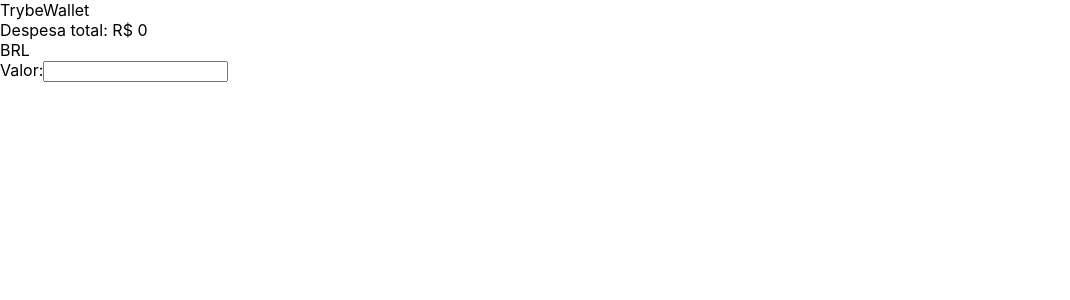
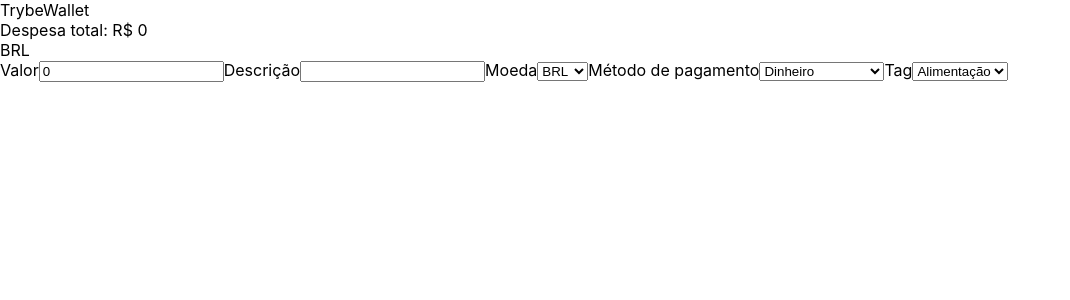
Before and after one commit to gustavo-pd/project-trybewallet, a React (Create React App) app: page /carteira in a window 1280 px wide. Shown: the top 300 px of the page, without its empty margins (0-1070 px from the left). Built offline with nearby package versions, Linux system fonts and the light colour scheme.

Commit message:
Adiciona o forms com os inputs para a despesa

```diff
--- a/src/pages/Wallet.js
+++ b/src/pages/Wallet.js
@@ -2,20 +2,71 @@ import React from 'react';
 import Header from '../components/Header';
 
 class Wallet extends React.Component {
+  constructor() {
+    super();
+
+    this.state = {
+      expense: 0,
+      description: '',
+      currency: '',
+      method: '',
+      category: '',
+    };
+
+    this.handlerInput = this.handlerInput.bind(this);
+  }
+
+  handlerInput({ target: { name, value } }) {
+    this.setState({
+      [name]: value,
+    });
+  }
+
   render() {
+    const { expense, description, currency, method, category } = this.state;
+    const form = (
+      <form>
+        Valor
+        <input
+          value={ expense }
+          onChange={ this.handlerInput }
+          type="number"
+          name="expense"
+        />
+        Descrição
+        <input
+          value={ description }
+          onChange={ this.handlerInput }
+          type="text"
+          name="description"
+        />
+        Moeda
+        <select value={ currency } onChange={ this.handlerInput } name="currency">
+          <option value="BRL">BRL</option>
+          <option value="USD">USD</option>
+          <option value="EUR">EUR</option>
+        </select>
+        Método de pagamento
+        <select value={ method } onChange={ this.handlerInput } name="method">
+          <option value="dinheiro">Dinheiro</option>
+          <option value="cartao-credito">Cartão de crédito</option>
+          <option value="cartao-debito">Cartão de débito</option>
+        </select>
+        Tag
+        <select value={ category } onChange={ this.handlerInput } name="category">
+          <option value="alimentacao">Alimentação</option>
+          <option value="lazer">Lazer</option>
+          <option value="trabalho">Trabalho</option>
+          <option value="transporte">Transporte</option>
+          <option value="saude">Saúde</option>
+        </select>
+      </form>
+    );
+
     return (
       <>
         <Header />
-        <form>
-          <label htmlFor="value">
-            Valor:
-            <input
-              type="value"
-              name="value"
-              data-testid="value-input"
-            />
-          </label>
-        </form>
+        { form }
       </>
     );
   }
```
